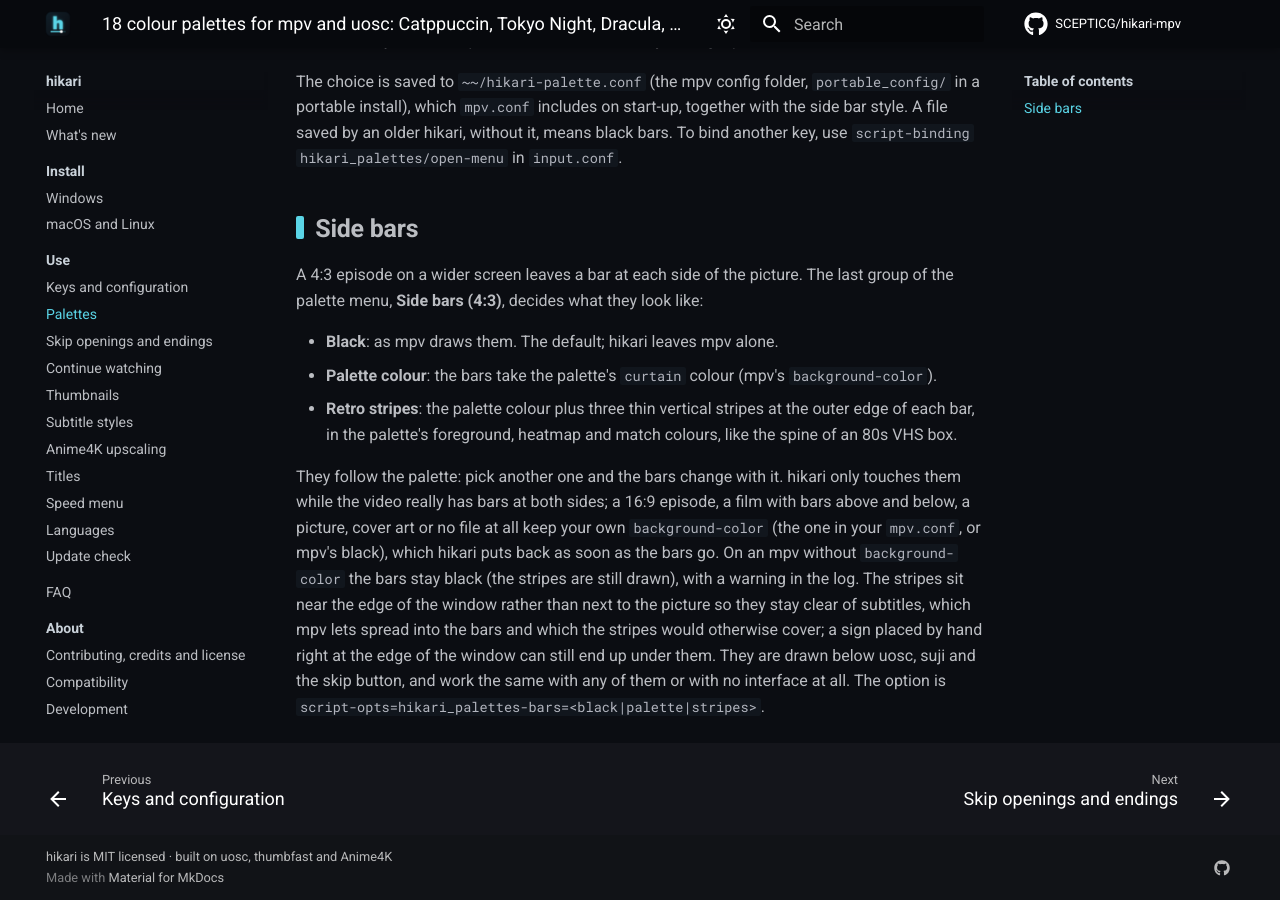
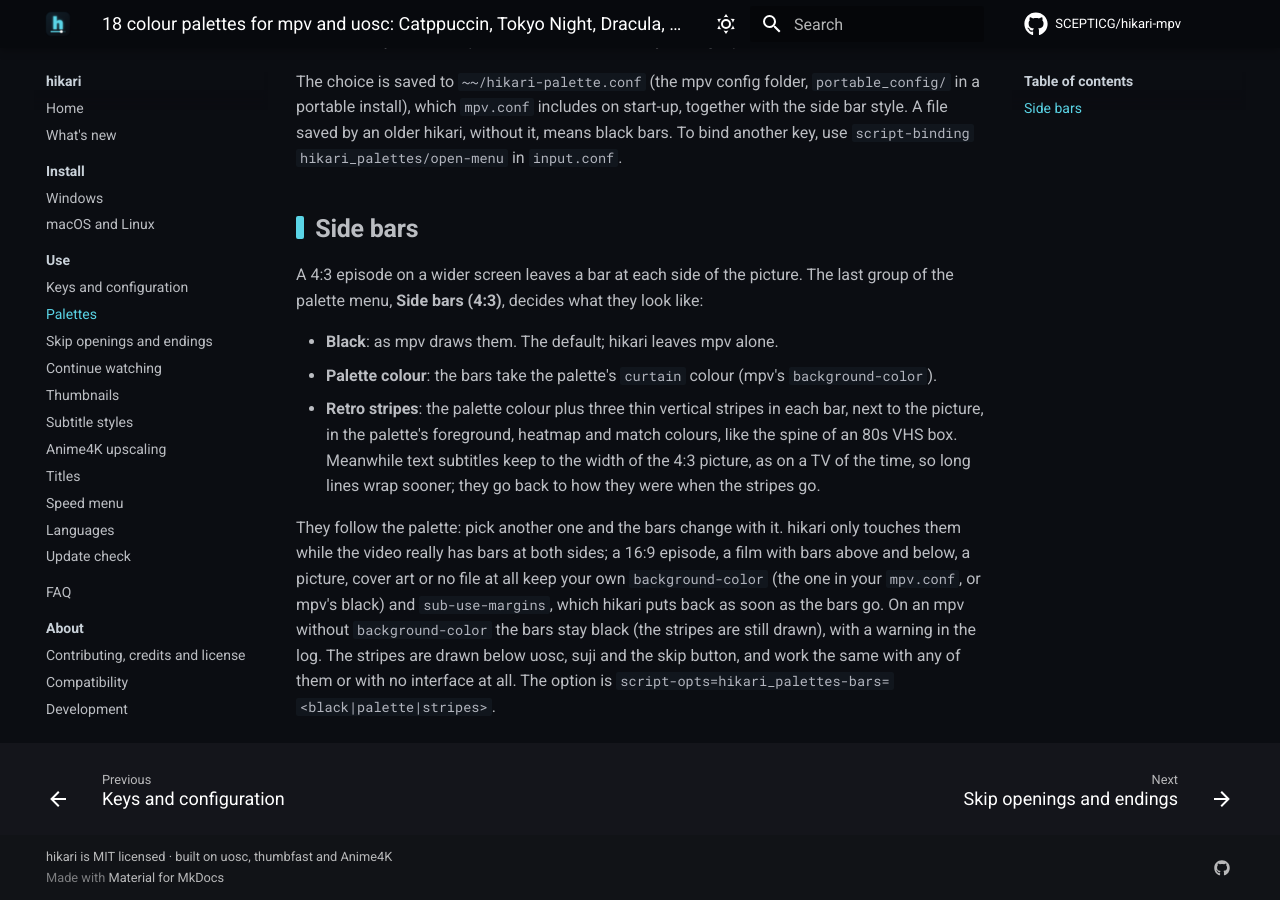
Before and after one commit to SCEPTICG/hikari-mpv, an MkDocs documentation site: the page built from docs/features/palettes.md, in a window 1280 px wide and 900 px high, scrolled down 800 px. Built offline with MkDocs 1.6.1 and Material for MkDocs 9.7.7, drawn with Linux system fonts in a browser that asks for light colours; comment, search, counter and statistics services are not loaded.

Commit message:
Side bars: retro stripes keep text subtitles inside the picture
With the stripes drawn, sub-use-margins is turned off so text subtitles
keep to the 4:3 picture and never end up under them (script overlays are
drawn over subtitles, and the room libass leaves at the window edge was too
narrow for visible stripes). Its value is read just before and given back
when the stripes go; colour only leaves it alone. The stripes go back next
to the picture, as in the approved design. A give-back of background-color
or sub-use-margins that mpv refuses stays marked and is tried again.

```diff
--- a/docs/features/palettes.md
+++ b/docs/features/palettes.md
@@ -26,6 +26,6 @@ A 4:3 episode on a wider screen leaves a bar at each side of the picture. The la
 
 - **Black**: as mpv draws them. The default; hikari leaves mpv alone.
 - **Palette colour**: the bars take the palette's `curtain` colour (mpv's `background-color`).
-- **Retro stripes**: the palette colour plus three thin vertical stripes at the outer edge of each bar, in the palette's foreground, heatmap and match colours, like the spine of an 80s VHS box.
+- **Retro stripes**: the palette colour plus three thin vertical stripes in each bar, next to the picture, in the palette's foreground, heatmap and match colours, like the spine of an 80s VHS box. Meanwhile text subtitles keep to the width of the 4:3 picture, as on a TV of the time, so long lines wrap sooner; they go back to how they were when the stripes go.
 
-They follow the palette: pick another one and the bars change with it. hikari only touches them while the video really has bars at both sides; a 16:9 episode, a film with bars above and below, a picture, cover art or no file at all keep your own `background-color` (the one in your `mpv.conf`, or mpv's black), which hikari puts back as soon as the bars go. On an mpv without `background-color` the bars stay black (the stripes are still drawn), with a warning in the log. The stripes sit near the edge of the window rather than next to the picture so they stay clear of subtitles, which mpv lets spread into the bars and which the stripes would otherwise cover; a sign placed by hand right at the edge of the window can still end up under them. They are drawn below uosc, suji and the skip button, and work the same with any of them or with no interface at all. The option is `script-opts=hikari_palettes-bars=<black|palette|stripes>`.
+They follow the palette: pick another one and the bars change with it. hikari only touches them while the video really has bars at both sides; a 16:9 episode, a film with bars above and below, a picture, cover art or no file at all keep your own `background-color` (the one in your `mpv.conf`, or mpv's black) and `sub-use-margins`, which hikari puts back as soon as the bars go. On an mpv without `background-color` the bars stay black (the stripes are still drawn), with a warning in the log. The stripes are drawn below uosc, suji and the skip button, and work the same with any of them or with no interface at all. The option is `script-opts=hikari_palettes-bars=<black|palette|stripes>`.
```
Also changed, not shown: 2 other files.
